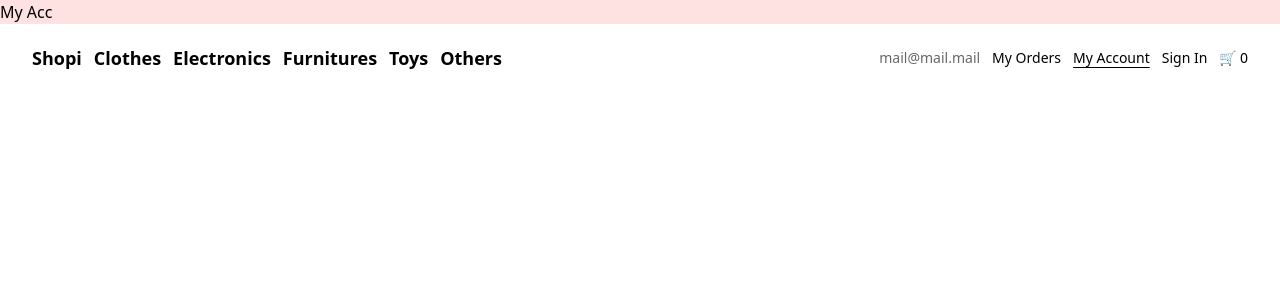
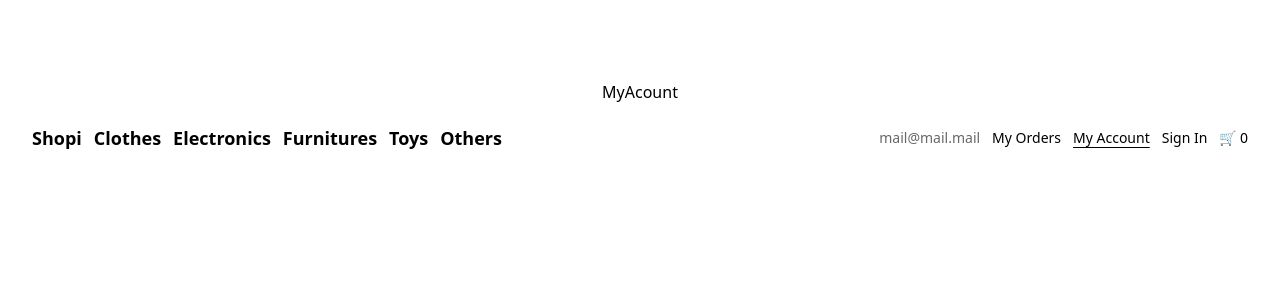
Before and after one commit to LDRL/storereact, a React (Vite) app: page /my-account in a window 1280 px wide. Shown: the top 300 px of the page. Built offline with nearby package versions, Linux system fonts and the light colour scheme.

Commit message:
create Layout

```diff
--- /dev/null
+++ b/src/Components/Layout/index.jsx
@@ -0,0 +1,9 @@
+const Layout = ({children}) => {
+  return (
+    <div className="flex flex-col items-center mt-20">
+      {children}
+    </div>
+  )
+}
+
+export default Layout
--- a/src/Pages/App/index.jsx
+++ b/src/Pages/App/index.jsx
@@ -5,7 +5,7 @@ import MyOrder from '../MyOrder'
 import MyOrders from '../MyOrders'
 import NotFound from '../NotFound'
 import SignIn from '../SignIn'
-import Navbar from '../../Components'
+import Navbar from '../../Components/Navbar'
 
 
 const AppRoutes = () => {
--- a/src/Pages/Home/index.jsx
+++ b/src/Pages/Home/index.jsx
@@ -1,9 +1,9 @@
+import Layout from "../../Components/Layout"
 const Home = () => {
   return (
-    <div className='bg-red-100'>
-        Home
-
-    </div>
+    <Layout>
+      Home
+    </Layout>
   )
 }
 
--- a/src/Pages/MyAccount/index.jsx
+++ b/src/Pages/MyAccount/index.jsx
@@ -1,10 +1,11 @@
 import React from 'react'
+import Layout from '../../Components/Layout'
 
 const MyAccount = () => {
   return (
-    <div className='bg-red-100'>
-        My Acc
-    </div>
+    <Layout>
+      MyAcount
+    </Layout>
   )
 }
 
--- a/src/Pages/MyOrder/index.jsx
+++ b/src/Pages/MyOrder/index.jsx
@@ -1,10 +1,11 @@
 import React from 'react'
+import Layout from '../../Components/Layout'
 
 const MyOrder = () => {
   return (
-    <div className='bg-red-100' >
-      My order
-    </div>
+    <Layout>
+      MyOrder
+    </Layout>
   )
 }
 
--- a/src/Pages/MyOrders/index.jsx
+++ b/src/Pages/MyOrders/index.jsx
@@ -1,10 +1,11 @@
 import React from 'react'
+import Layout from '../../Components/Layout'
 
 const MyOrders = () => {
   return (
-    <div className='bg-red-100'>
-      Myorders
-    </div>
+    <Layout>
+      MyOrders
+    </Layout>
   )
 }
 
--- a/src/Pages/NotFound/index.jsx
+++ b/src/Pages/NotFound/index.jsx
@@ -1,10 +1,11 @@
 import React from 'react'
+import Layout from '../../Components/Layout'
 
 const NotFound = () => {
   return (
-    <div className='bg-red-100'>
-      Not found
-    </div>
+    <Layout>
+      NotFound
+    </Layout>
   )
 }
 
--- a/src/Pages/SignIn/index.jsx
+++ b/src/Pages/SignIn/index.jsx
@@ -1,8 +1,8 @@
+import Layout from "../../Components/Layout"
+
 const SignIn = () => {
     return (
-        <div className="bg-red-100">
-            SignIn
-        </div>
+        <Layout>SignIn</Layout>
     )
 }
 
```
Also changed, not shown: src/Components/Navbar/index.jsx (renamed from src/Components/index.jsx).
